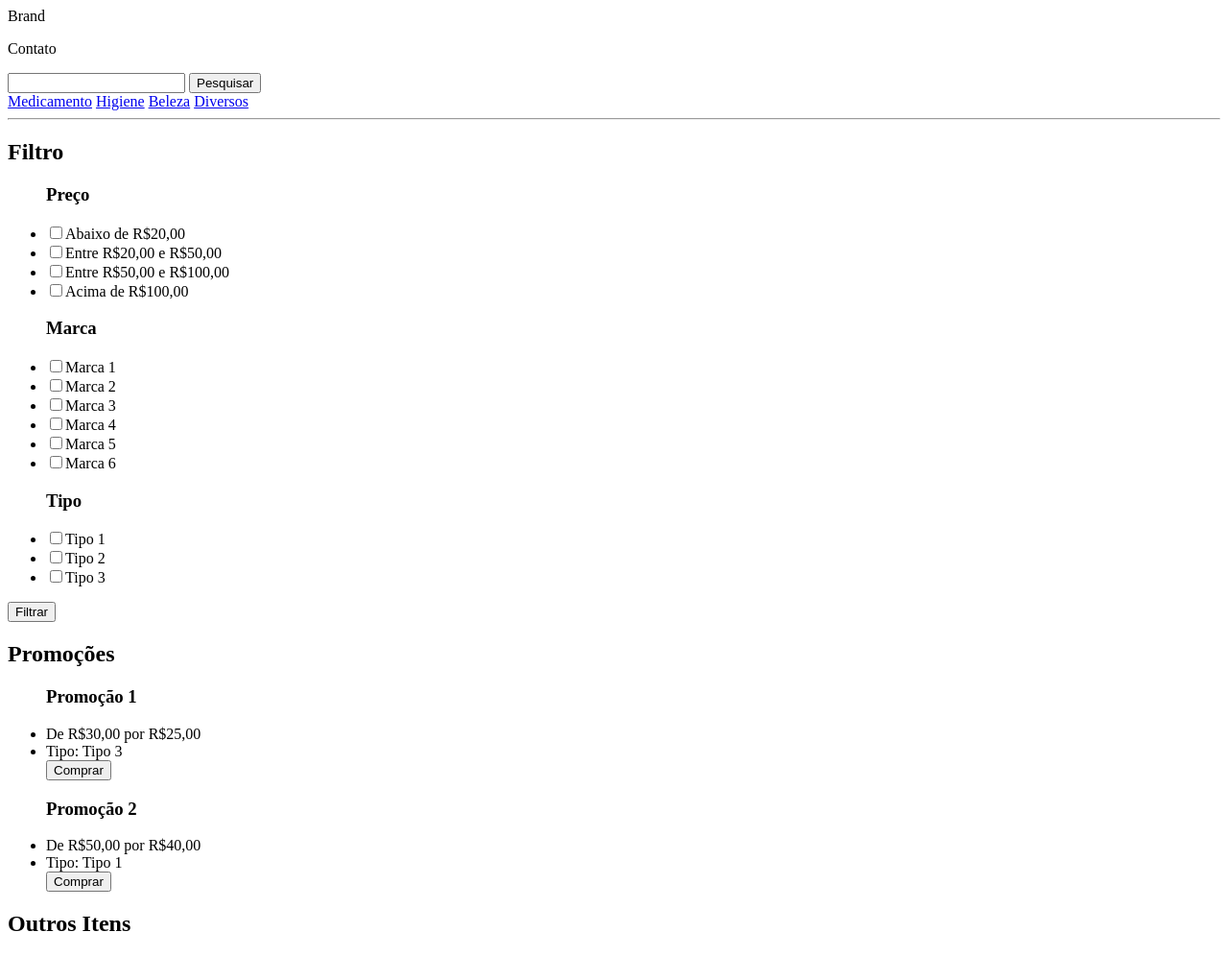
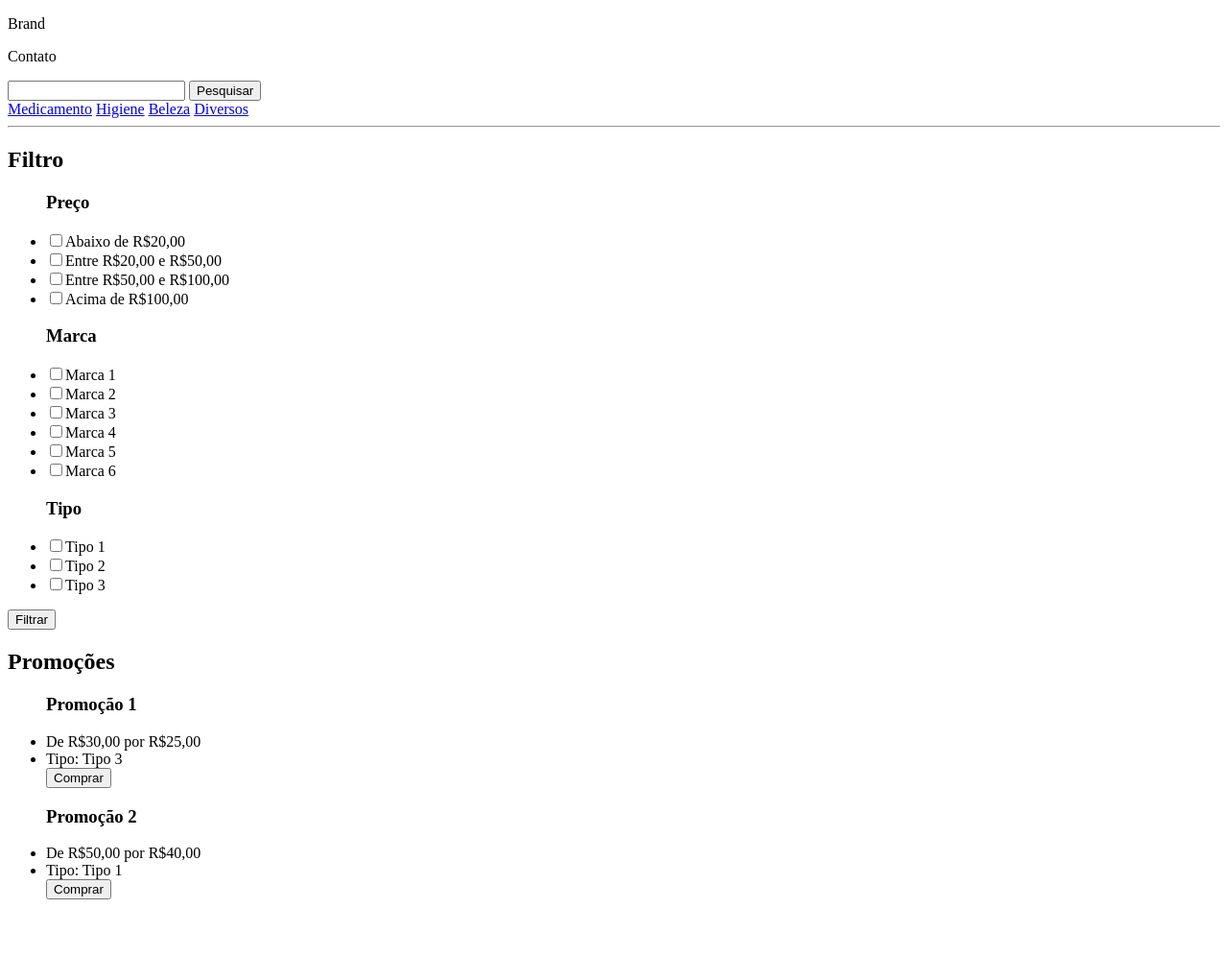
Before and after one commit to gabrieeeuu/PharmaTec, a plain HTML site: page frontend/index.html in a window 1280 px wide. Shown: the whole page at 96% size. After the commit the page ends 953 px from the top, so only its background shows below. Drawn offline with Linux system fonts and the light colour scheme.

Commit message:
Update index.html

```diff
--- a/frontend/index.html
+++ b/frontend/index.html
@@ -1,23 +1,29 @@
-<html DOCTYPE="html">
+<!DOCTYPE html>
+<html>
 <head>
-    <title>Farmácia</title>
+    <title>PharmaTec</title>
+    <meta charset="utf-8">
 </head>
 <body>
 <div id="navbar">
     <p>Brand</p>
     <p>Contato</p>
 </div>
+
 <div id="pesquisa">
     <input type="text">
     <button>Pesquisar</button>
 </div>
+
 <div id="classificacao">
     <a href="./index.html">Medicamento</a>
     <a href="./index.html">Higiene</a>
     <a href="./index.html">Beleza</a>
     <a href="./index.html">Diversos</a>
 </div>
+
 <hr>
+
 <div id="filtro">
     <h2>Filtro</h2>
     <div>
@@ -40,15 +46,17 @@
             <li><input type="checkbox">Marca 6</li>
         </ul>
     </div>
-
+    <div>
         <ul>
             <h3>Tipo</h3>
             <li><input type="checkbox">Tipo 1</li>
             <li><input type="checkbox">Tipo 2</li>
             <li><input type="checkbox">Tipo 3</li>
          </ul>
+    </div>
     <button>Filtrar</button>
 </div>
+
 <div id="promocoes">
     <h2>Promoções</h3>
     <ul>
@@ -64,10 +72,6 @@
         <button>Comprar</button>
     </ul>
 </div>
-<div id="relacionados">
-    <h2>Outros Itens</h2>
-</div>
-
 
 </body>
 </html>
```
Lines whose indentation alone changed are shown as unchanged.
